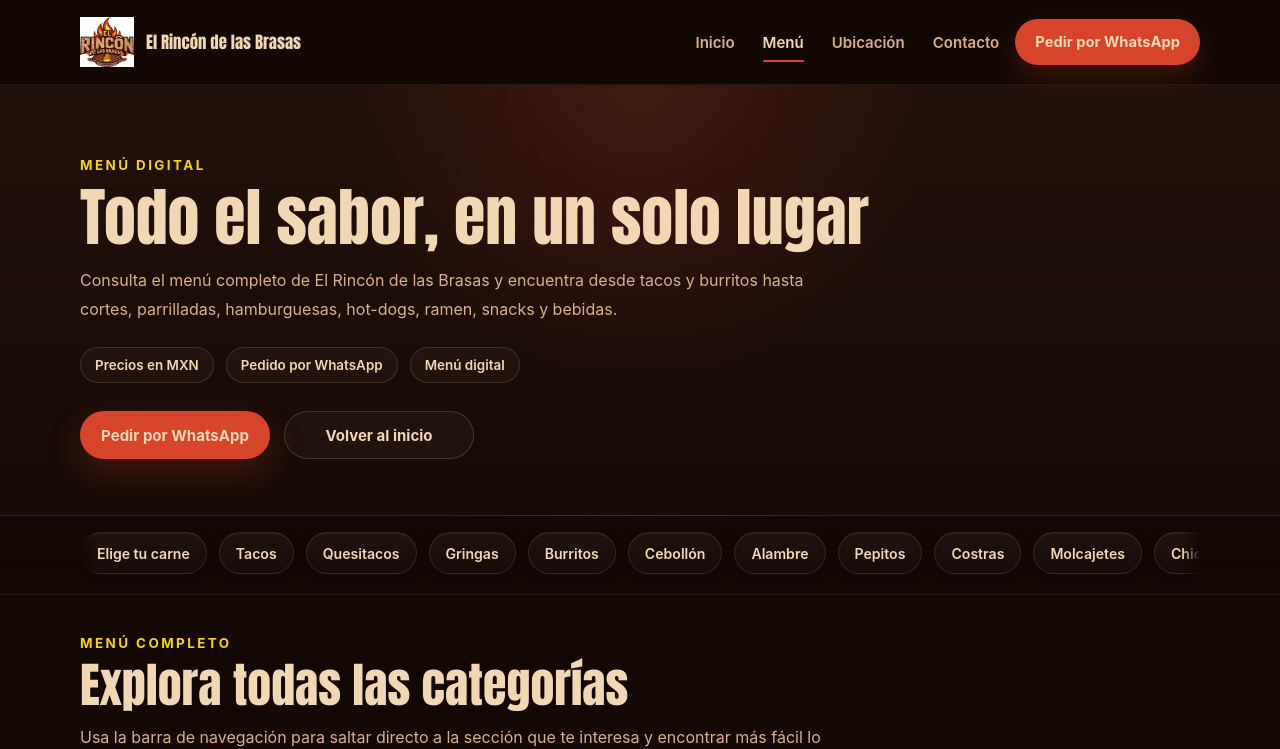
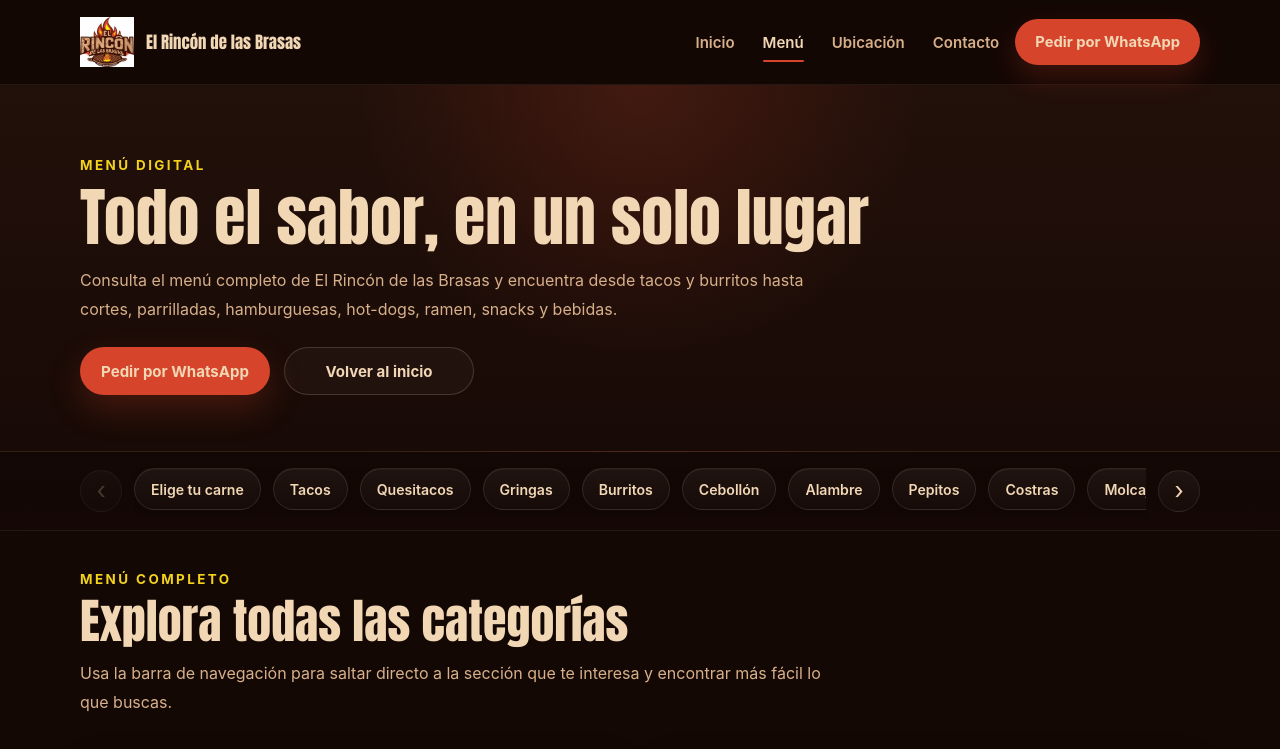
Before and after one commit to Genarohp7/el-rincon-de-las-brasas, a React (Vite) app: page /menu in a window 1280 px wide. Shown: the top 749 px of the page. Built offline with nearby package versions, Linux system fonts and the light colour scheme.

Commit message:
feat: improve menu navigation with category scroller and scroll-to-top button

```diff
--- a/src/pages/MenuPage/MenuPage.css
+++ b/src/pages/MenuPage/MenuPage.css
@@ -136,8 +136,20 @@
   backdrop-filter: blur(14px);
 }
 
+.menu-page__category-nav-shell {
+  position: relative;
+  display: flex;
+  align-items: center;
+  gap: 12px;
+}
+
+.menu-page__category-nav-wrap {
+  position: relative;
+  flex: 1;
+  min-width: 0;
+}
+
 .menu-page__category-nav {
-  position: relative;
   display: flex;
   gap: 12px;
   overflow-x: auto;
@@ -146,13 +158,6 @@
   scrollbar-width: none;
   -ms-overflow-style: none;
   -webkit-overflow-scrolling: touch;
-  mask-image: linear-gradient(
-    to right,
-    transparent 0,
-    black 18px,
-    black calc(100% - 18px),
-    transparent 100%
-  );
 }
 
 .menu-page__category-nav::-webkit-scrollbar {
@@ -200,6 +205,51 @@
   box-shadow:
     inset 0 1px 0 rgba(255, 255, 255, 0.04),
     0 12px 26px rgba(0, 0, 0, 0.18);
+}
+
+.menu-page__category-arrow {
+  display: inline-flex;
+  align-items: center;
+  justify-content: center;
+  width: 42px;
+  height: 42px;
+  flex-shrink: 0;
+  border: 1px solid rgba(242, 215, 181, 0.1);
+  border-radius: 999px;
+  background:
+    linear-gradient(
+      180deg,
+      rgba(255, 255, 255, 0.05) 0%,
+      rgba(255, 255, 255, 0.02) 100%
+    );
+  color: rgba(242, 215, 181, 0.42);
+  font-size: 1.5rem;
+  line-height: 1;
+  cursor: default;
+  opacity: 0.55;
+  transition:
+    transform 0.22s ease,
+    border-color 0.22s ease,
+    background-color 0.22s ease,
+    color 0.22s ease,
+    opacity 0.22s ease;
+}
+
+.menu-page__category-arrow--active {
+  cursor: pointer;
+  opacity: 1;
+  color: var(--color-text-primary);
+}
+
+.menu-page__category-arrow--active:hover {
+  transform: translateY(-2px);
+  border-color: rgba(242, 215, 181, 0.24);
+  background:
+    linear-gradient(
+      180deg,
+      rgba(255, 255, 255, 0.08) 0%,
+      rgba(255, 255, 255, 0.03) 100%
+    );
 }
 
 .menu-page__section {
@@ -404,10 +454,17 @@
     padding: 12px 0;
   }
 
+  .menu-page__category-nav-shell {
+    display: block;
+  }
+
+  .menu-page__category-arrow {
+    display: none;
+  }
+
   .menu-page__category-nav {
     gap: 10px;
     padding-bottom: 2px;
-    mask-image: none;
   }
 
   .menu-page__category-link {
--- a/src/pages/MenuPage/MenuPage.tsx
+++ b/src/pages/MenuPage/MenuPage.tsx
@@ -1,4 +1,4 @@
-import { useEffect, useMemo, useState } from "react";
+import { useEffect, useMemo, useRef, useState } from "react";
 import { Helmet } from "react-helmet-async";
 import { Link } from "react-router";
 import Footer from "../../components/layout/Footer/Footer";
@@ -16,6 +16,10 @@
     "Consulta el menú completo de El Rincón de las Brasas: tacos, burritos, cortes, parrilladas, hamburguesas, hot-dogs, ramen, bebidas y más.";
 
   const [showScrollTop, setShowScrollTop] = useState(false);
+  const [canScrollLeft, setCanScrollLeft] = useState(false);
+  const [canScrollRight, setCanScrollRight] = useState(false);
+
+  const categoryNavRef = useRef<HTMLDivElement | null>(null);
 
   useEffect(() => {
     const handleScroll = () => {
@@ -42,6 +46,47 @@
   const handleScrollTop = () => {
     window.scrollTo({
       top: 0,
+      behavior: "smooth",
+    });
+  };
+
+  useEffect(() => {
+    const navElement = categoryNavRef.current;
+
+    if (!navElement) {
+      return;
+    }
+
+    const updateScrollState = () => {
+      const { scrollLeft, scrollWidth, clientWidth } = navElement;
+      const maxScrollLeft = scrollWidth - clientWidth;
+
+      setCanScrollLeft(scrollLeft > 4);
+      setCanScrollRight(scrollLeft < maxScrollLeft - 4);
+    };
+
+    updateScrollState();
+
+    navElement.addEventListener("scroll", updateScrollState);
+    window.addEventListener("resize", updateScrollState);
+
+    return () => {
+      navElement.removeEventListener("scroll", updateScrollState);
+      window.removeEventListener("resize", updateScrollState);
+    };
+  }, []);
+
+  const handleCategoryScroll = (direction: "left" | "right") => {
+    const navElement = categoryNavRef.current;
+
+    if (!navElement) {
+      return;
+    }
+
+    const scrollAmount = 320;
+
+    navElement.scrollBy({
+      left: direction === "left" ? -scrollAmount : scrollAmount,
       behavior: "smooth",
     });
   };
@@ -84,11 +129,6 @@
               hot-dogs, ramen, snacks y bebidas.
             </p>
 
-            <div className="menu-page__badges">
-              <span className="menu-page__badge">Precios en MXN</span>
-              <span className="menu-page__badge">Pedido por WhatsApp</span>
-              <span className="menu-page__badge">Menú digital</span>
-            </div>
 
             <div className="menu-page__actions">
               <a
@@ -112,7 +152,21 @@
 
         <section className="menu-page__category-nav-section">
           <div className="menu-page__container">
-            <div className="menu-page__category-nav">
+            <div className="menu-page__category-nav-shell">
+              <button
+                className={`menu-page__category-arrow menu-page__category-arrow--left ${
+                  canScrollLeft ? "menu-page__category-arrow--active" : ""
+                }`}
+                type="button"
+                aria-label="Desplazar categorías a la izquierda"
+                onClick={() => handleCategoryScroll("left")}
+                disabled={!canScrollLeft}
+              >
+                ‹
+              </button>
+
+              <div className="menu-page__category-nav-wrap">
+                <div className="menu-page__category-nav" ref={categoryNavRef}>
                   {categoryLinks.map((category) => (
                     <a
                       key={category.id}
@@ -122,6 +176,20 @@
                       {category.label}
                     </a>
                   ))}
+                </div>
+              </div>
+
+              <button
+                className={`menu-page__category-arrow menu-page__category-arrow--right ${
+                  canScrollRight ? "menu-page__category-arrow--active" : ""
+                }`}
+                type="button"
+                aria-label="Desplazar categorías a la derecha"
+                onClick={() => handleCategoryScroll("right")}
+                disabled={!canScrollRight}
+              >
+                ›
+              </button>
             </div>
           </div>
         </section>
```
Lines whose indentation alone changed are shown as unchanged.
